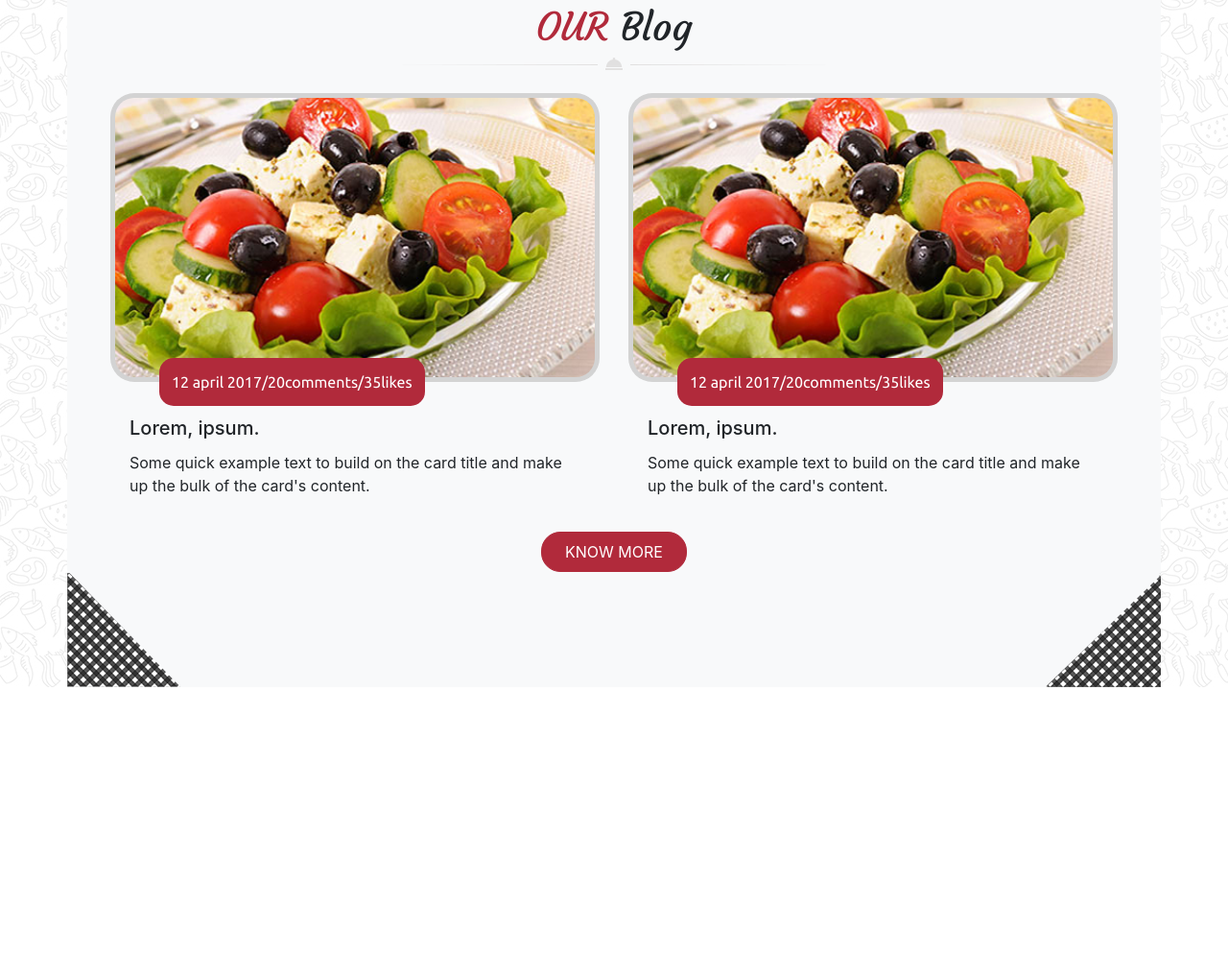
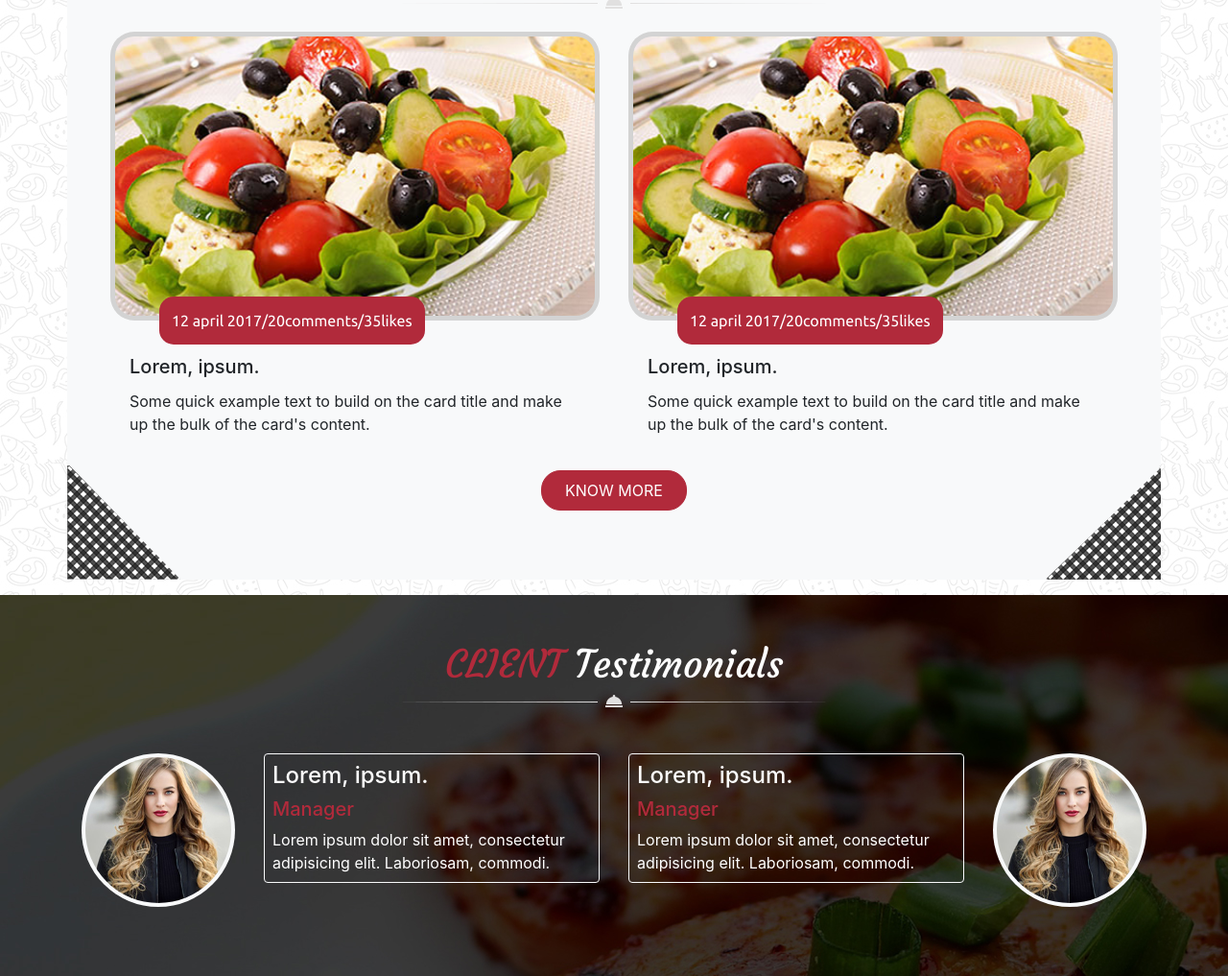
Before and after one commit to JamilaaH/coding_16_site_chef, a website: page index.html in a window 1280 px wide. Shown: the part 3317-4334 px from the top of the page at 96% size. Before the commit the page ends 4033 px from the top, so only its background shows below. Drawn offline with nearby package versions, Linux system fonts and the light colour scheme.

Commit message:
avis fini et resp

```diff
--- a/index.html
+++ b/index.html
@@ -524,8 +524,8 @@
     </section>
 
 
-    <!-- section book -->
-    <section class="container bg-light position-relative mt-5 py-5" id="book">
+    <!-- section book et blog-->
+    <section class="container bg-light position-relative my-3 py-3" id="book">
         <img class="position-absolute" style="top: 0%; right: 0%;" src="./public/img/box-right-top-grey.png" alt="">
         <img class="position-absolute" style="top: 0%; left: 0%;" src="./public/img/box-left-top-grey.png" alt="">
         <img class="position-absolute" style="bottom: 0%; right: 0%;" src="./public/img/box-bottom_right-grey.png"
@@ -609,7 +609,7 @@
 
             </div>
 
-            <!-- blog -->
+    <!-- blog -->
             <div id="blog" class="contenuStory d-flex flex-column justify-content-md-center pb-5">
                 <h1 class=" title mt-5 text-center"> <span class="text-red text-uppercase">our</span> Blog</h1>
                 <img src="./public/img/decoration_line.png" alt="" class="mx-md-auto mx-0 mb-4">
@@ -650,13 +650,44 @@
                         </div>
                     </div>
                 </div>
-                <button type="button" class="btn btn-red mx-md-auto my-3 px-md-4 py-md-2 mb-4">know more</button>
+                <button type="button" class="btn btn-red mx-md-auto my-3 px-md-4 py-md-2 mb-4 mb-md-2">know more</button>
             </div>
-
         </div>
     </section>
 
+<!-- section avis -->
 
+<section id="avis">
+    <div class="container py-md-5">
+        <div class="contenuTeam d-flex flex-column justify-content-md-center">
+            <h1 class=" title text-center"> <span class="text-red text-uppercase">client</span> Testimonials</h1>
+            <img src="./public/img/decoration_line.png" alt="" class="mx-md-auto mx-0 mb-4">
+        </div>
+        <div class="row my-md-4 my-2">
+
+            <div class="col-md-2 col-12">
+                <img src="./public/img/testimonial1.jpg" class="img-fluid rounded-circle p-1 bg-light " alt="">
+            </div>
+            <div class="col-md-4 col-12">
+                <div class="avis text-white border border-light p-2 rounded">
+                    <h4>Lorem, ipsum.</h4>
+                    <h5 class="text-red">Manager</h5>
+                    <span>Lorem ipsum dolor sit amet, consectetur adipisicing elit. Laboriosam, commodi.</span>
+                </div>
+            </div>
+            <div class="col-md-2 col-12 order-md-2">
+                <img src="./public/img/testimonial1.jpg" class="img-fluid rounded-circle p-1 bg-light" alt="">
+            </div>
+            <div class="col-md-4 col-12 order-md-1">
+                <div class="avis text-white border border-light p-2 rounded">
+                    <h4>Lorem, ipsum.</h4>
+                    <h5 class="text-red">Manager</h5>
+                    <span>Lorem ipsum dolor sit amet, consectetur adipisicing elit. Laboriosam, commodi.</span>
+                </div>
+            </div>
+        </div>
+    </div>
+</section>
 
 
 
--- a/src/sass/modules/_S5testimonial.sass
+++ b/src/sass/modules/_S5testimonial.sass
@@ -0,0 +1,13 @@
+#avis
+    background-image: url('../img/testimonials_background.jpg')
+
+    .title
+        font-family: 'courgette'
+        color: white
+
+
+@media (max-width: 426px)
+    #avis
+        img
+            margin: 7px auto
+            display: block
```
Also changed, not shown: public/css/app.css.
